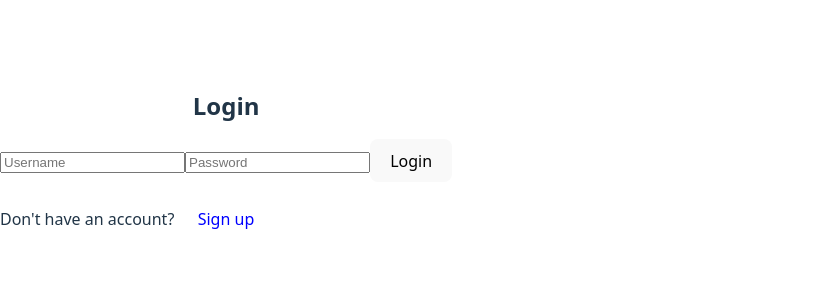
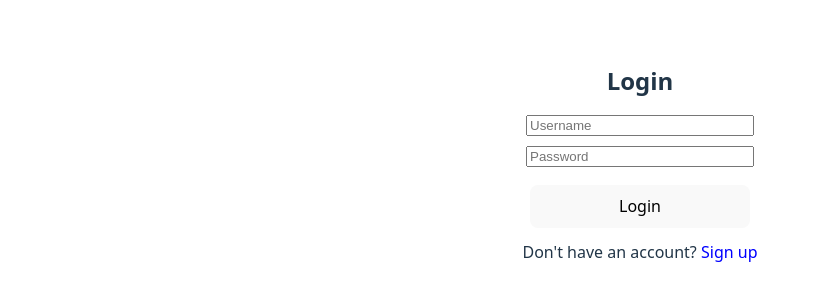
Before and after one commit to Cassini31/Workspace-Project, a React (Vite) app in the folder workspace-project/: page / in a window 1280 px wide. Shown: the part 236-536 px from the top of the page, without its empty margins (0-820 px from the left). Built offline with nearby package versions, Linux system fonts and the light colour scheme.

Commit message:
style(auth): refine UI layout for login and signup pages
- Updated Login and Signup components for consistency
- Tweaked input spacing for better readability
- Moved login / signup buttons below input fields
- Center-aligned all elements on login and signup screens

```diff
--- a/workspace-project/src/Login.jsx
+++ b/workspace-project/src/Login.jsx
@@ -13,29 +13,33 @@ const Login = ({ onLogin, onSwitchToSignup }) => {
   };
 
   return (
-    <div className="auth-container">
+    <div style={{ minHeight: '100vh', width: '100vw', display: 'flex', alignItems: 'center', justifyContent: 'center' }}>
+      <div className="auth-container" style={{ display: 'flex', flexDirection: 'column', alignItems: 'center', justifyContent: 'center', minWidth: '320px' }}>
         <h2>Login</h2>
-      <form onSubmit={handleSubmit}>
+        <form onSubmit={handleSubmit} style={{ display: 'flex', flexDirection: 'column', alignItems: 'center', gap: '10px', width: '220px' }}>
           <input
             type="text"
             placeholder="Username"
             value={username}
             onChange={(e) => setUsername(e.target.value)}
+            style={{ width: '100%' }}
           />
           <input
             type="password"
             placeholder="Password"
             value={password}
             onChange={(e) => setPassword(e.target.value)}
+            style={{ width: '100%' }}
           />
-        <button type="submit">Login</button>
+          <button type="submit" style={{ width: '100%', marginTop: '8px' }}>Login</button>
         </form>
-      <p>
+        <p style={{ marginTop: '12px' }}>
           Don't have an account?{' '}
-        <button onClick={onSwitchToSignup} style={{ background: 'none', border: 'none', color: 'blue', cursor: 'pointer' }}>
+          <button onClick={onSwitchToSignup} style={{ background: 'none', border: 'none', color: 'blue', cursor: 'pointer', padding: 0 }}>
             Sign up
           </button>
         </p>
+      </div>
     </div>
   );
 };
--- a/workspace-project/src/Signup.jsx
+++ b/workspace-project/src/Signup.jsx
@@ -13,29 +13,33 @@ const Signup = ({ onSignup, onSwitchToLogin }) => {
   };
 
   return (
-    <div className="auth-container">
+    <div style={{ minHeight: '100vh', width: '100vw', display: 'flex', alignItems: 'center', justifyContent: 'center' }}>
+      <div className="auth-container" style={{ display: 'flex', flexDirection: 'column', alignItems: 'center', justifyContent: 'center', minWidth: '320px' }}>
         <h2>Sign Up</h2>
-      <form onSubmit={handleSubmit}>
+        <form onSubmit={handleSubmit} style={{ display: 'flex', flexDirection: 'column', alignItems: 'center', gap: '10px', width: '220px' }}>
           <input
             type="text"
             placeholder="Username"
             value={username}
             onChange={(e) => setUsername(e.target.value)}
+            style={{ width: '100%' }}
           />
           <input
             type="password"
             placeholder="Password"
             value={password}
             onChange={(e) => setPassword(e.target.value)}
+            style={{ width: '100%' }}
           />
-        <button type="submit">Sign Up</button>
+          <button type="submit" style={{ width: '100%', marginTop: '8px' }}>Sign Up</button>
         </form>
-      <p>
+        <p style={{ marginTop: '12px' }}>
           Already have an account?{' '}
-        <button onClick={onSwitchToLogin} style={{ background: 'none', border: 'none', color: 'blue', cursor: 'pointer' }}>
+          <button onClick={onSwitchToLogin} style={{ background: 'none', border: 'none', color: 'blue', cursor: 'pointer', padding: 0 }}>
             Log in
           </button>
         </p>
+      </div>
     </div>
   );
 };
```
Lines whose indentation alone changed are shown as unchanged.
